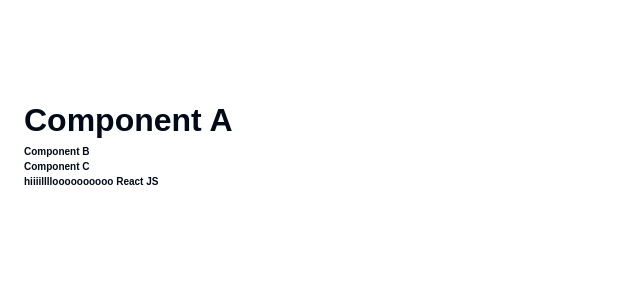
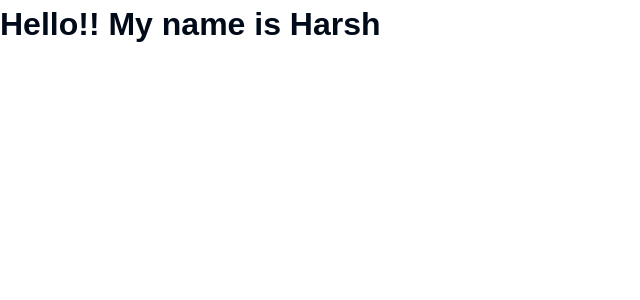
Before and after one commit to HarshUpadhyay518/ReactSeries, a React (Vite) app in the folder my-app/: page / in a window 1280 px wide. Shown: the top 300 px of the page, without its empty margins (0-640 px from the left). Built offline with nearby package versions, Linux system fonts and the light colour scheme.

Commit message:
Initial Commit

```diff
--- a/my-app/eslint.config.js
+++ b/my-app/eslint.config.js
@@ -5,7 +5,7 @@ import pluginReact from "eslint-plugin-react";
 
 
 export default defineConfig([
-  { files: ["**/*.{js,mjs,cjs,jsx}"], plugins: { js }, extends: ["js/recommended"] },
+  { files: ["**/*.{js,mjs,cjs,jsx}"], plugins: ["react"], extends: ["plugin:react/recommended"] },
   { files: ["**/*.{js,mjs,cjs,jsx}"], languageOptions: { globals: globals.browser } },
   pluginReact.configs.flat.recommended,
 ]);
--- a/my-app/src/App.jsx
+++ b/my-app/src/App.jsx
@@ -16,7 +16,10 @@
 // import { EventPropagation } from "./components/EventPropagation";
 // import { State } from './components/hooks/State';
 
-import { ParentComponent } from "./components/PropDrilling";
+import { BioProvider } from "./components/hooks/ContextAPI";
+import { Home } from "./components/hooks/ContextAPI/home";
+
+// import { ParentComponent } from "./components/PropDrilling";
 
 // import { ReactUseEffect } from "./components/hooks/UseEffect";
 // import { CleanUpFunction } from "./components/hooks/UseEffect/CleanUpFunction/CleanUpFunction";
@@ -32,31 +35,36 @@ import { ParentComponent } from "./components/PropDrilling";
 
 export const App = () =>{
   return(
-    <section className="container">
-      {/* <h1 className="card-heading">List of best react series</h1> */}
-      {/* <NetflixSeries/>  */}
-      {/* <EventHandling/> */}
-      {/* <EventProps/> */}
-      {/* <EventPropagation/> */}
-      {/* <State/> */}
-      {/* <DerivedState/> */}
-      {/* <LiftingState/> */}
-      {/* <ToggleSwitch/> */}
-      {/* <Todo/> */}
-      {/* <ShortCircuitExample/> */}
+    <>
+    <BioProvider>
+      <Home />
+    </BioProvider>
+    </>
+    // <section className="container">
+      // {/* <h1 className="card-heading">List of best react series</h1> */}
+      // {/* <NetflixSeries/>  */}
+      // {/* <EventHandling/> */}
+      // {/* <EventProps/> */}
+      // {/* <EventPropagation/> */}
+      // {/* <State/> */}
+      // {/* <DerivedState/> */}
+      // {/* <LiftingState/> */}
+      // {/* <ToggleSwitch/> */}
+      // {/* <Todo/> */}
+      // {/* <ShortCircuitExample/> */}
 
-      {/* <RegistrationForm/> */}
-      {/* <LoginForm/> */}
-      {/* <ContactForm/> */}
-      {/* <ReactUseEffect/> */}
-      {/* <UseEffectExample/> */}
-      {/* <CleanUpFunction/> */}
-      {/* <UseRefHook/> */}
-      {/* <ForwardRefs/> */}
-      {/* <UseId/> */}
-      <ParentComponent/>
+      // {/* <RegistrationForm/> */}
+      // {/* <LoginForm/> */}
+      // {/* <ContactForm/> */}
+      // {/* <ReactUseEffect/> */}
+      // {/* <UseEffectExample/> */}
+      // {/* <CleanUpFunction/> */}
+      // {/* <UseRefHook/> */}
+      // {/* <ForwardRefs/> */}
+      // {/* <UseId/> */}
+      // {/* <ParentComponent/> */}
 
-  {/* // return <Profile/>; */}
-    </section>
+  // {/* // return <Profile/>; */}
+    // </section>
   );
 };
--- a/my-app/src/components/PropDrilling.jsx
+++ b/my-app/src/components/PropDrilling.jsx
@@ -1,3 +1,5 @@
+import React from "react";
+
 export const ParentComponent = () =>{
     return(
         <section
--- /dev/null
+++ b/my-app/src/components/hooks/ContextAPI/home.jsx
@@ -0,0 +1,8 @@
+import { useContext } from "react"
+import { BioContext } from "."
+
+export const Home =() =>{
+
+    const myName = useContext(BioContext);
+    return <h1>Hello!! My name is {myName}</h1>
+}
--- /dev/null
+++ b/my-app/src/components/hooks/ContextAPI/index.jsx
@@ -0,0 +1,9 @@
+import { createContext } from "react";
+
+export const BioContext = createContext();
+
+export const BioProvider =  ({children}) =>{
+
+    const myName = "Harsh"
+    return <BioContext.Provider value={myName}>{children}</BioContext.Provider>
+}
```
